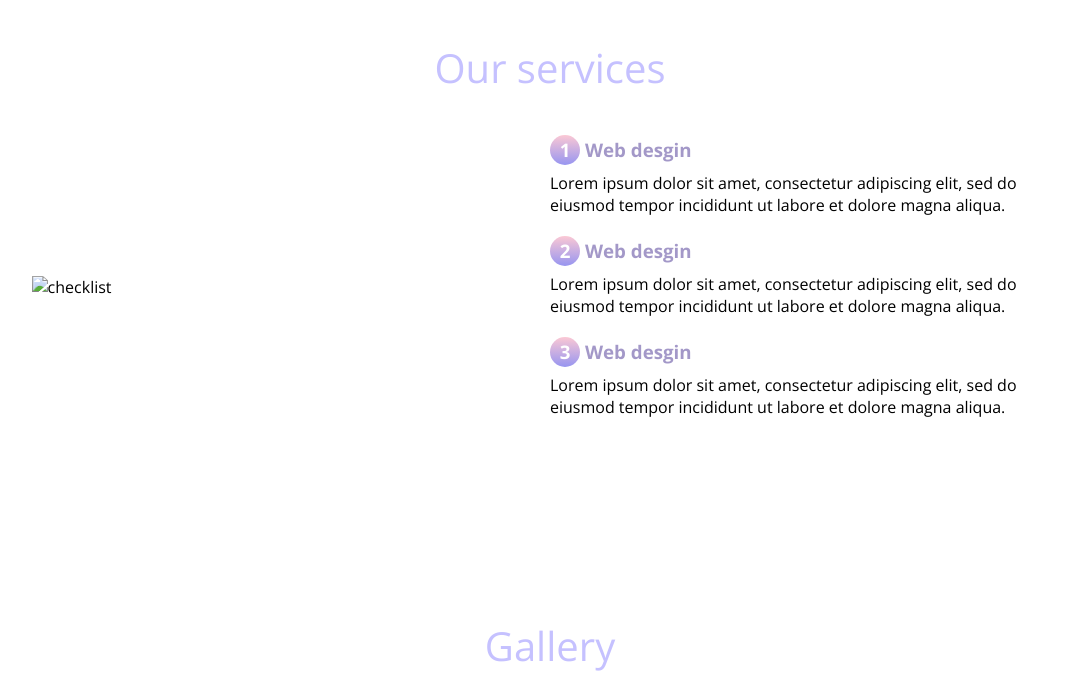
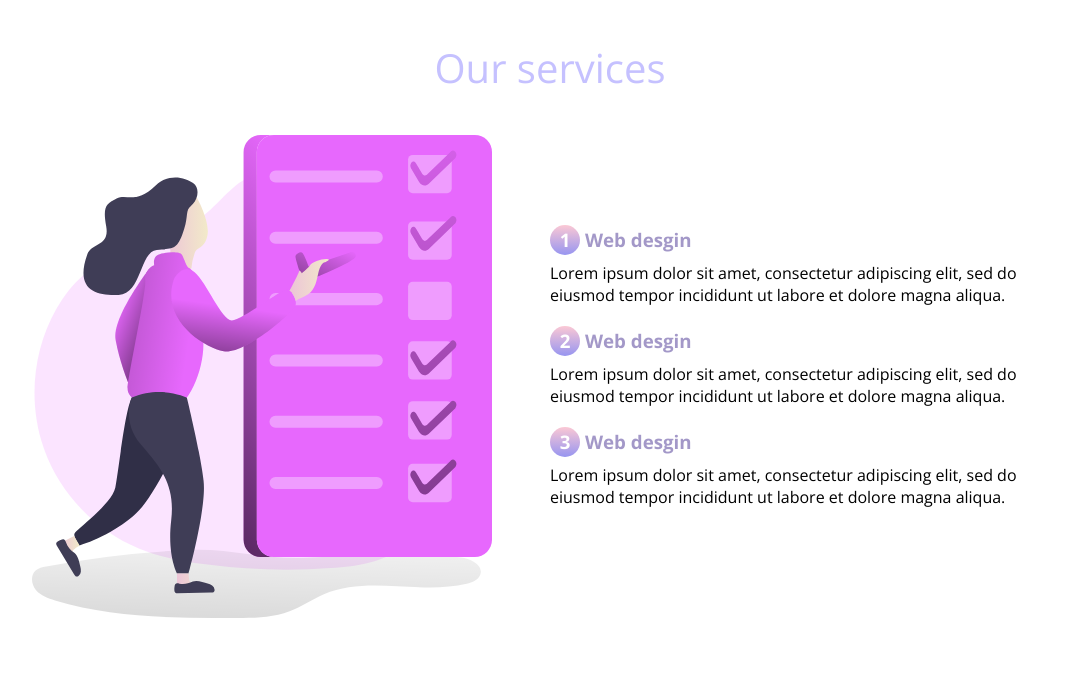
Before and after one commit to neforgesumino/SMMCompany, a plain HTML site: page index.html in a window 1280 px wide. Shown: the part 820-1493 px from the top of the page, without its empty margins (90-1167 px from the left). Drawn offline with nearby package versions, Linux system fonts and the light colour scheme.

Commit message:
Update index.html

```diff
--- a/index.html
+++ b/index.html
@@ -30,7 +30,7 @@
       <section class="container" id="services">
          <h2 class="subtitle"> Our services</h2>
          <div class="services-container">
-             <img src=".../media/checklist.svg" alt="checklist">
+             <img src="../media/checklist.svg" alt="checklist">
              <div class="checklist-services">
                  <div class="service">
                      <h3 class="n-service"><span class="number">1</span>Web desgin</h3>
```
